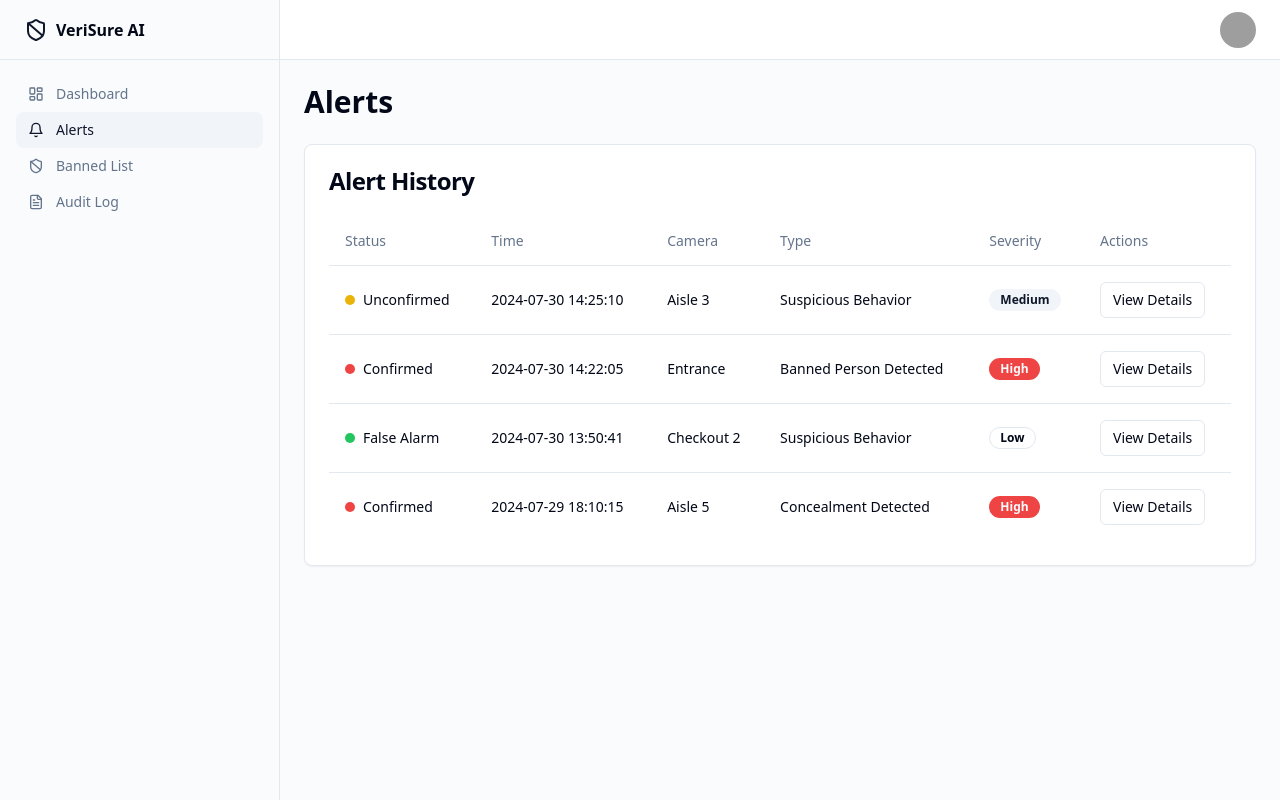
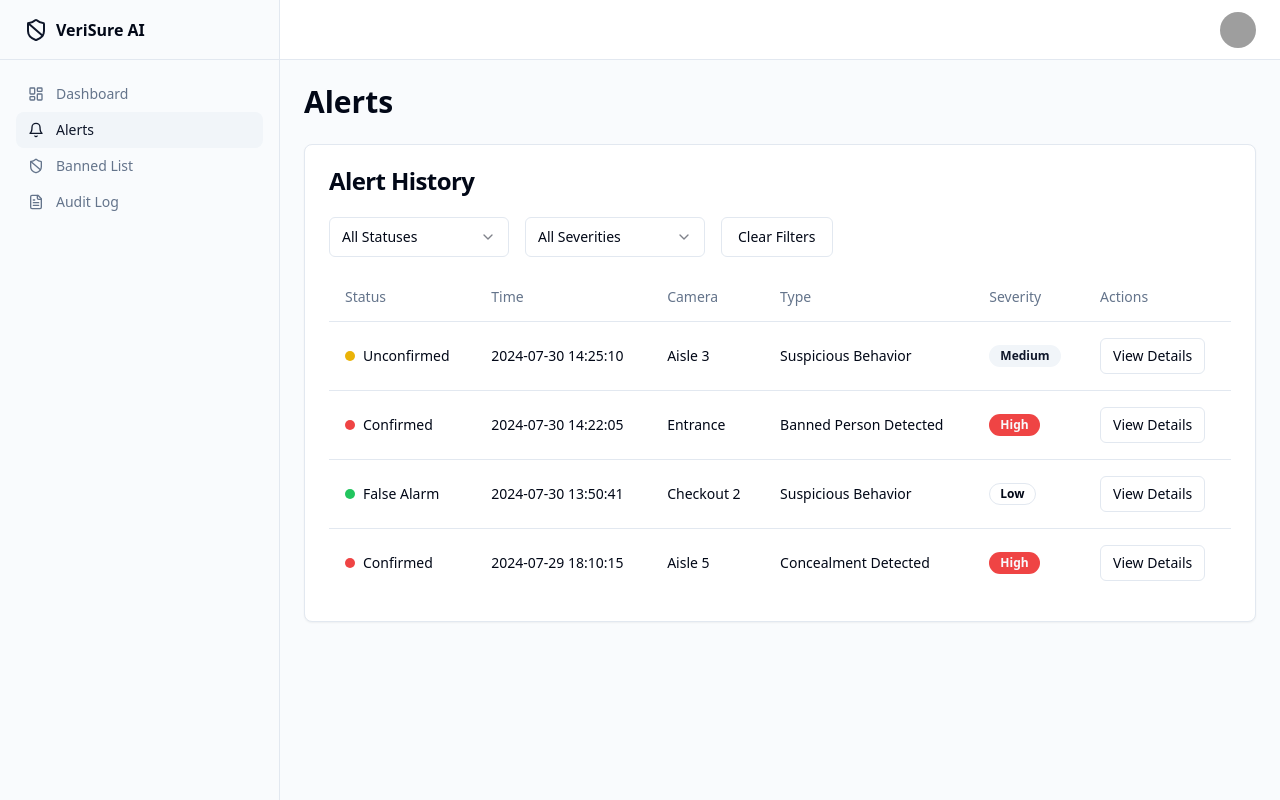
Before and after one commit to cloudcop/eagleye.ai, a React (Vite) app: page /alerts in a window 1280 px wide. Built offline with nearby package versions, Linux system fonts and the light colour scheme; grey boxes are pictures that could not be loaded.

Commit message:
[dyad] Adding filtering to the Alerts page - wrote 1 file(s)

```diff
--- a/src/pages/Alerts.tsx
+++ b/src/pages/Alerts.tsx
@@ -8,15 +8,24 @@ import {
   TableHeader,
   TableRow,
 } from "@/components/ui/table";
+import {
+  Select,
+  SelectContent,
+  SelectItem,
+  SelectTrigger,
+  SelectValue,
+} from "@/components/ui/select";
 import { Badge } from "@/components/ui/badge";
 import { Button } from "@/components/ui/button";
 import { AlertDetailsDialog } from "@/components/alerts/AlertDetailsDialog";
-import type { Alert, AlertStatus } from "@/types";
+import type { Alert, AlertStatus, AlertSeverity } from "@/types";
 import { useAppContext } from "@/context/AppContext";
 
 const Alerts = () => {
   const { alerts, updateAlertStatus } = useAppContext();
   const [selectedAlert, setSelectedAlert] = useState<Alert | null>(null);
+  const [statusFilter, setStatusFilter] = useState<string>("all");
+  const [severityFilter, setSeverityFilter] = useState<string>("all");
 
   const handleUpdateStatus = (id: number, status: AlertStatus) => {
     updateAlertStatus(id, status);
@@ -34,6 +43,18 @@ const Alerts = () => {
     }
   };
 
+  const filteredAlerts = alerts.filter((alert) => {
+    const statusMatch = statusFilter === "all" || alert.status === statusFilter;
+    const severityMatch =
+      severityFilter === "all" || alert.severity === severityFilter;
+    return statusMatch && severityMatch;
+  });
+
+  const handleClearFilters = () => {
+    setStatusFilter("all");
+    setSeverityFilter("all");
+  };
+
   return (
     <div>
       <h1 className="text-3xl font-bold mb-6">Alerts</h1>
@@ -42,6 +63,33 @@ const Alerts = () => {
           <CardTitle>Alert History</CardTitle>
         </CardHeader>
         <CardContent>
+          <div className="flex flex-col sm:flex-row gap-4 mb-4">
+            <Select value={statusFilter} onValueChange={setStatusFilter}>
+              <SelectTrigger className="w-full sm:w-[180px]">
+                <SelectValue placeholder="Filter by status" />
+              </SelectTrigger>
+              <SelectContent>
+                <SelectItem value="all">All Statuses</SelectItem>
+                <SelectItem value="Unconfirmed">Unconfirmed</SelectItem>
+                <SelectItem value="Confirmed">Confirmed</SelectItem>
+                <SelectItem value="False Alarm">False Alarm</SelectItem>
+              </SelectContent>
+            </Select>
+            <Select value={severityFilter} onValueChange={setSeverityFilter}>
+              <SelectTrigger className="w-full sm:w-[180px]">
+                <SelectValue placeholder="Filter by severity" />
+              </SelectTrigger>
+              <SelectContent>
+                <SelectItem value="all">All Severities</SelectItem>
+                <SelectItem value="Low">Low</SelectItem>
+                <SelectItem value="Medium">Medium</SelectItem>
+                <SelectItem value="High">High</SelectItem>
+              </SelectContent>
+            </Select>
+            <Button variant="outline" onClick={handleClearFilters} className="w-full sm:w-auto">
+              Clear Filters
+            </Button>
+          </div>
           <Table>
             <TableHeader>
               <TableRow>
@@ -54,7 +102,8 @@ const Alerts = () => {
               </TableRow>
             </TableHeader>
             <TableBody>
-              {alerts.map((alert) => (
+              {filteredAlerts.length > 0 ? (
+                filteredAlerts.map((alert) => (
                   <TableRow key={alert.id}>
                     <TableCell>
                       <div className="flex items-center gap-2">
@@ -92,7 +141,14 @@ const Alerts = () => {
                       </Button>
                     </TableCell>
                   </TableRow>
-              ))}
+                ))
+              ) : (
+                <TableRow>
+                  <TableCell colSpan={6} className="h-24 text-center">
+                    No alerts match the current filters.
+                  </TableCell>
+                </TableRow>
+              )}
             </TableBody>
           </Table>
         </CardContent>
```
Lines whose indentation alone changed are shown as unchanged.
